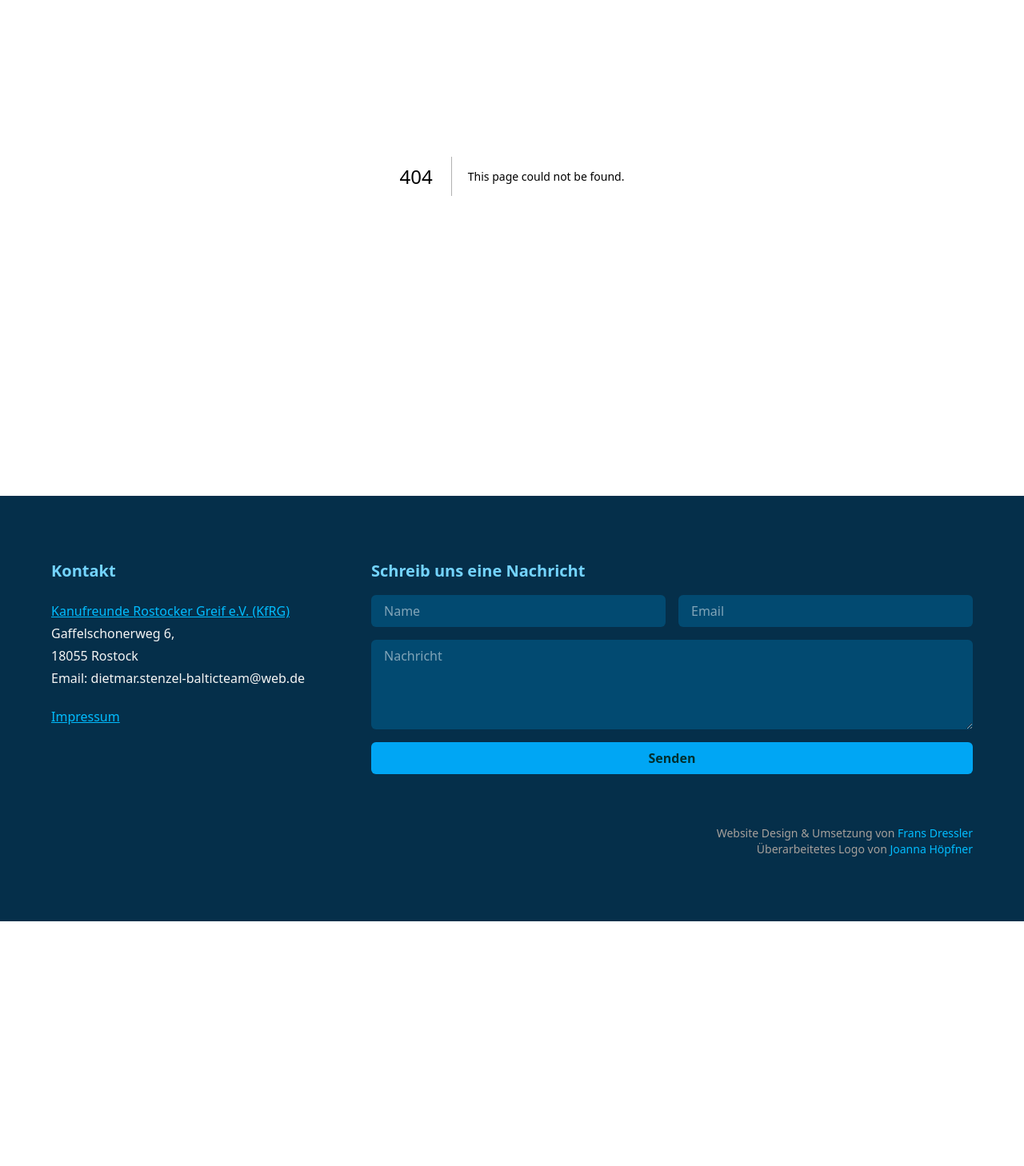
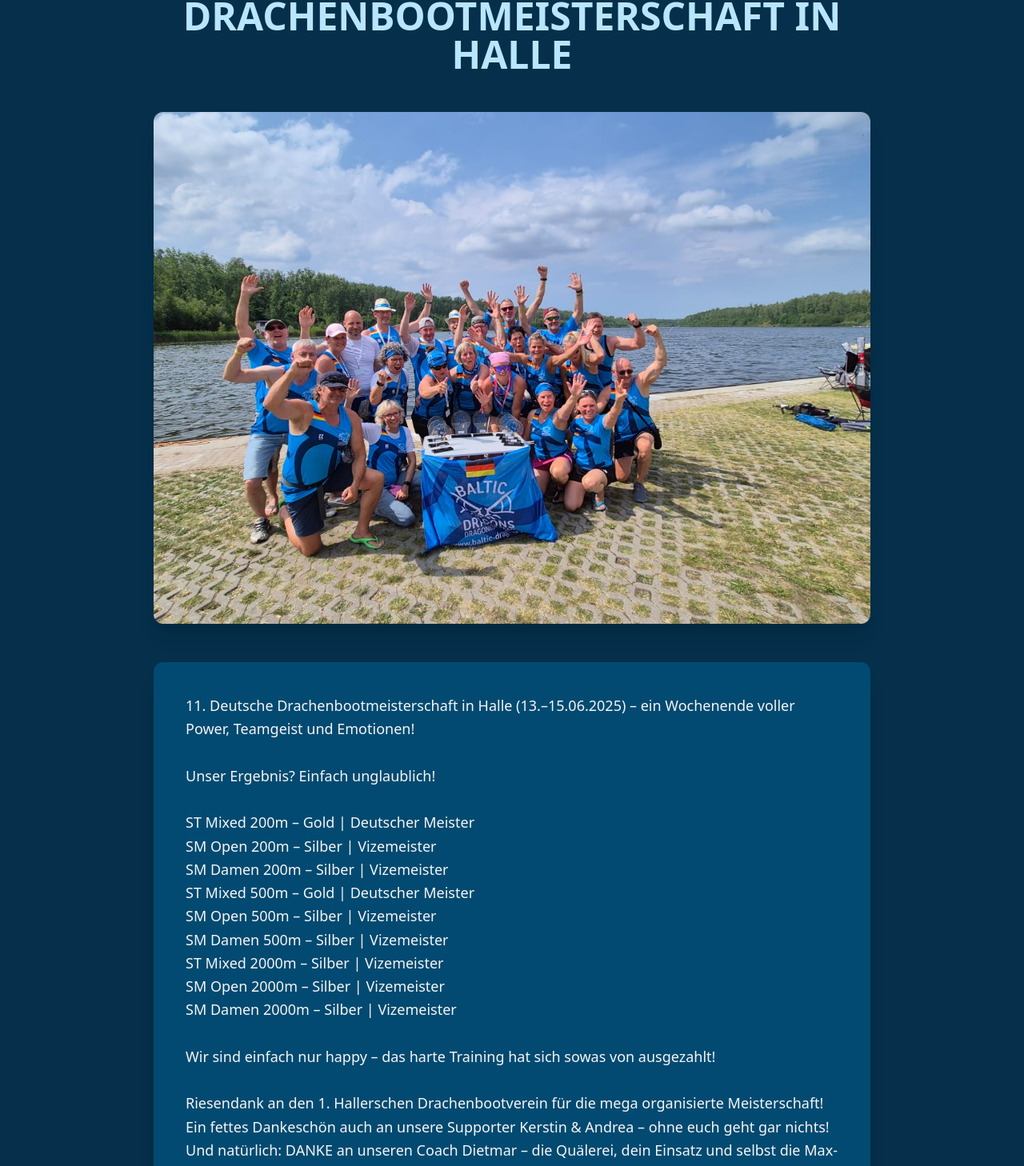
Before and after one commit to FransDressler/baltic-dragons, a Next.js app: page /news/deutsche-meisterschaft-halle-2025 in a window 1280 px wide. Before the commit this address had no page. Shown: the part 180-1638 px from the top of the page at 80% size. Before the commit the page ends 1332 px from the top, so only its background shows below. Built offline with nearby package versions, Linux system fonts and the light colour scheme.

Commit message:
feat: add Deutsche Meisterschaft 2025 results and news article
Add news detail page, homepage card, news list entry, and achievements
section for the 11. Deutsche Drachenbootmeisterschaft in Halle with
2x Gold and 7x Silber results.

```diff
--- a/app/components/Achievements.tsx
+++ b/app/components/Achievements.tsx
@@ -13,6 +13,23 @@ interface EventData {
 }
 
 const events: EventData[] = [
+  {
+    title: '11. Deutsche Drachenbootmeisterschaft',
+    image: ['/news/deutsche-meisterschaft-halle-2025/deutscheMeisterschaft.jpeg'],
+    locationTime: 'Halle (Saale), 13. - 15. Juni 2025',
+    description: 'Herausragende Leistungen bei der 11. Deutschen Drachenbootmeisterschaft mit 2x Gold und 7x Silber.',
+    achievements: [
+      'Gold, ST Mixed 200m – Deutscher Meister',
+      'Silber, SM Open 200m – Vizemeister',
+      'Silber, SM Damen 200m – Vizemeister',
+      'Gold, ST Mixed 500m – Deutscher Meister',
+      'Silber, SM Open 500m – Vizemeister',
+      'Silber, SM Damen 500m – Vizemeister',
+      'Silber, ST Mixed 2000m – Vizemeister',
+      'Silber, SM Open 2000m – Vizemeister',
+      'Silber, SM Damen 2000m – Vizemeister',
+    ],
+  },
   {
     title: '19. Club-Crew Europameisterschaften (ECCC)',
     image: ['/erfolge/club-europameisterschaft-19-1.jpg', '/erfolge/club-europameisterschaft-19-2.jpg'],
--- a/app/components/News.tsx
+++ b/app/components/News.tsx
@@ -5,6 +5,13 @@ import Image from 'next/image';
 import Link from 'next/link';
 
 const newsItems = [
+  {
+    title: '11. Deutsche Drachenbootmeisterschaft 2025',
+    image: '/news/deutsche-meisterschaft-halle-2025/deutscheMeisterschaft.jpeg',
+    description:
+      '2x Gold, 7x Silber bei der 11. Deutschen Drachenbootmeisterschaft in Halle! Deutscher Meister im ST Mixed 200m und 500m.',
+    link: '/news/deutsche-meisterschaft-halle-2025',
+  },
   {
     title: 'Trainingslager 26./27.04.2025 in Rostock',
     image: '/news/trainingslager-rostock-2025/trainingslager1.jpg',
--- /dev/null
+++ b/app/news/deutsche-meisterschaft-halle-2025/page.tsx
@@ -0,0 +1,104 @@
+'use client';
+import { useState } from 'react';
+import Image from 'next/image';
+import { motion } from 'framer-motion';
+
+const article = {
+  title: '11. Deutsche Drachenbootmeisterschaft in Halle',
+  images: [
+    '/news/deutsche-meisterschaft-halle-2025/deutscheMeisterschaft.jpeg',
+  ],
+  content: `11. Deutsche Drachenbootmeisterschaft in Halle (13.–15.06.2025) – ein Wochenende voller Power, Teamgeist und Emotionen!
+
+Unser Ergebnis? Einfach unglaublich!
+
+ST Mixed 200m – Gold | Deutscher Meister
+SM Open 200m – Silber | Vizemeister
+SM Damen 200m – Silber | Vizemeister
+ST Mixed 500m – Gold | Deutscher Meister
+SM Open 500m – Silber | Vizemeister
+SM Damen 500m – Silber | Vizemeister
+ST Mixed 2000m – Silber | Vizemeister
+SM Open 2000m – Silber | Vizemeister
+SM Damen 2000m – Silber | Vizemeister
+
+Wir sind einfach nur happy – das harte Training hat sich sowas von ausgezahlt!
+
+Riesendank an den 1. Hallerschen Drachenbootverein für die mega organisierte Meisterschaft!
+Ein fettes Dankeschön auch an unsere Supporter Kerstin & Andrea – ohne euch geht gar nichts!
+Und natürlich: DANKE an unseren Coach Dietmar – die Quälerei, dein Einsatz und selbst die Max-Mustermann-Filme haben gefruchtet!`,
+};
+
+export default function NewsArticlePage() {
+  const [selectedImage, setSelectedImage] = useState<string | null>(null);
+
+  return (
+    <main className="bg-sky-950 text-stone-100 py-32 px-6 md:px-16 min-h-screen relative">
+      <div className="max-w-4xl mx-auto">
+        <motion.h1
+          initial={{ opacity: 0, y: 20 }}
+          animate={{ opacity: 1, y: 0 }}
+          transition={{ duration: 0.8 }}
+          className="text-4xl md:text-5xl font-black text-sky-200 mb-12 text-center uppercase"
+        >
+          {article.title}
+        </motion.h1>
+
+        <div className="space-y-12">
+          {article.images.map((src, index) => (
+            <motion.div
+              key={index}
+              initial={{ opacity: 0, y: 40 }}
+              whileInView={{ opacity: 1, y: 0 }}
+              transition={{ duration: 0.8, delay: index * 0.1 }}
+              viewport={{ once: true }}
+              className="overflow-hidden rounded-xl shadow-xl hover:shadow-2xl transition-all duration-300 cursor-pointer"
+              onClick={() => setSelectedImage(src)}
+            >
+              <Image
+                src={src}
+                alt={`Deutsche Meisterschaft Bild ${index + 1}`}
+                width={1000}
+                height={800}
+                className="w-full h-[30rem] md:h-[40rem] object-cover"
+              />
+            </motion.div>
+          ))}
+
+          <motion.div
+            initial={{ opacity: 0, y: 40 }}
+            animate={{ opacity: 1, y: 0 }}
+            transition={{ duration: 0.8, delay: article.images.length * 0.1 }}
+            className="bg-sky-900 rounded-xl p-6 md:p-10 shadow-xl"
+          >
+            <p className="text-lg whitespace-pre-line leading-relaxed text-stone-100">
+              {article.content}
+            </p>
+          </motion.div>
+        </div>
+      </div>
+
+      {selectedImage && (
+        <div
+          className="fixed inset-0 bg-black bg-opacity-80 flex items-center justify-center z-50"
+          onClick={() => setSelectedImage(null)}
+        >
+          <motion.div
+            initial={{ opacity: 0, scale: 0.8 }}
+            animate={{ opacity: 1, scale: 1 }}
+            transition={{ duration: 0.3 }}
+            className="relative max-w-4xl w-full px-6"
+          >
+            <Image
+              src={selectedImage}
+              alt="Vergrößertes Bild"
+              width={1600}
+              height={1200}
+              className="w-full h-auto rounded-xl object-contain"
+            />
+          </motion.div>
+        </div>
+      )}
+    </main>
+  );
+}
--- a/app/news/page.tsx
+++ b/app/news/page.tsx
@@ -5,6 +5,13 @@ import Image from 'next/image';
 import { motion } from 'framer-motion';
 
 const news = [
+  {
+    title: '11. Deutsche Drachenbootmeisterschaft 2025',
+    image: '/news/deutsche-meisterschaft-halle-2025/deutscheMeisterschaft.jpeg',
+    content:
+      '2x Gold und 7x Silber! Bei der 11. Deutschen Drachenbootmeisterschaft in Halle (13.–15.06.2025) holten die Baltic Dragons den Titel als Deutscher Meister im ST Mixed 200m und 500m.',
+    link: '/news/deutsche-meisterschaft-halle-2025',
+  },
   {
     title: 'Trainingslager 10./11.05.2025 in Rostock',
     image: '/news/trainingslager-rostock-10-05-2025/trainingslager2.jpg',
```
Also changed, not shown: package.json (+8 -8 lines), tsconfig.json (+19 -5 lines), public/news/deutsche-meisterschaft-halle-2025/deutscheMeisterschaft.jpeg (added), 1 other file (tests, documents, lock files or other folders).
